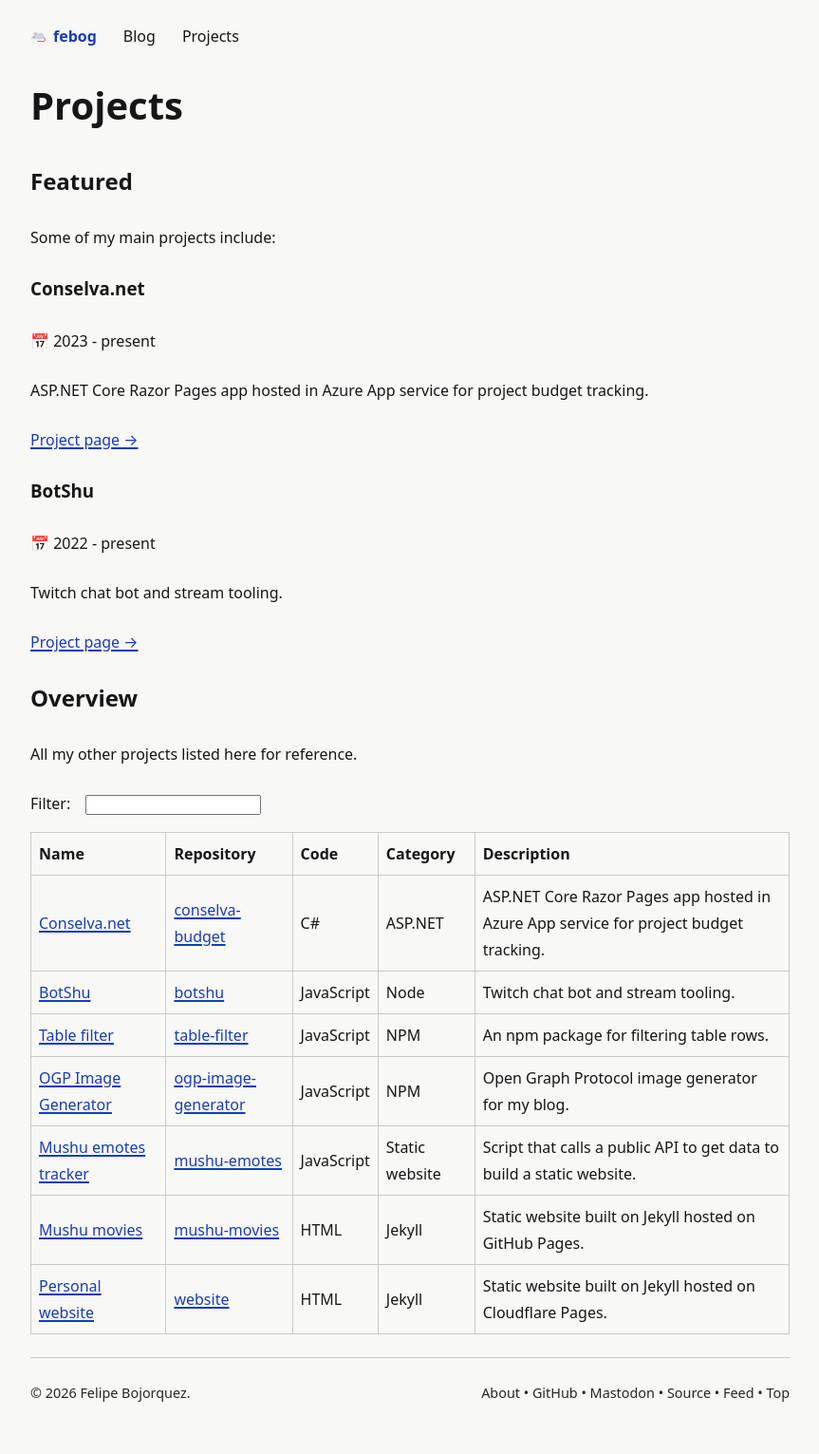
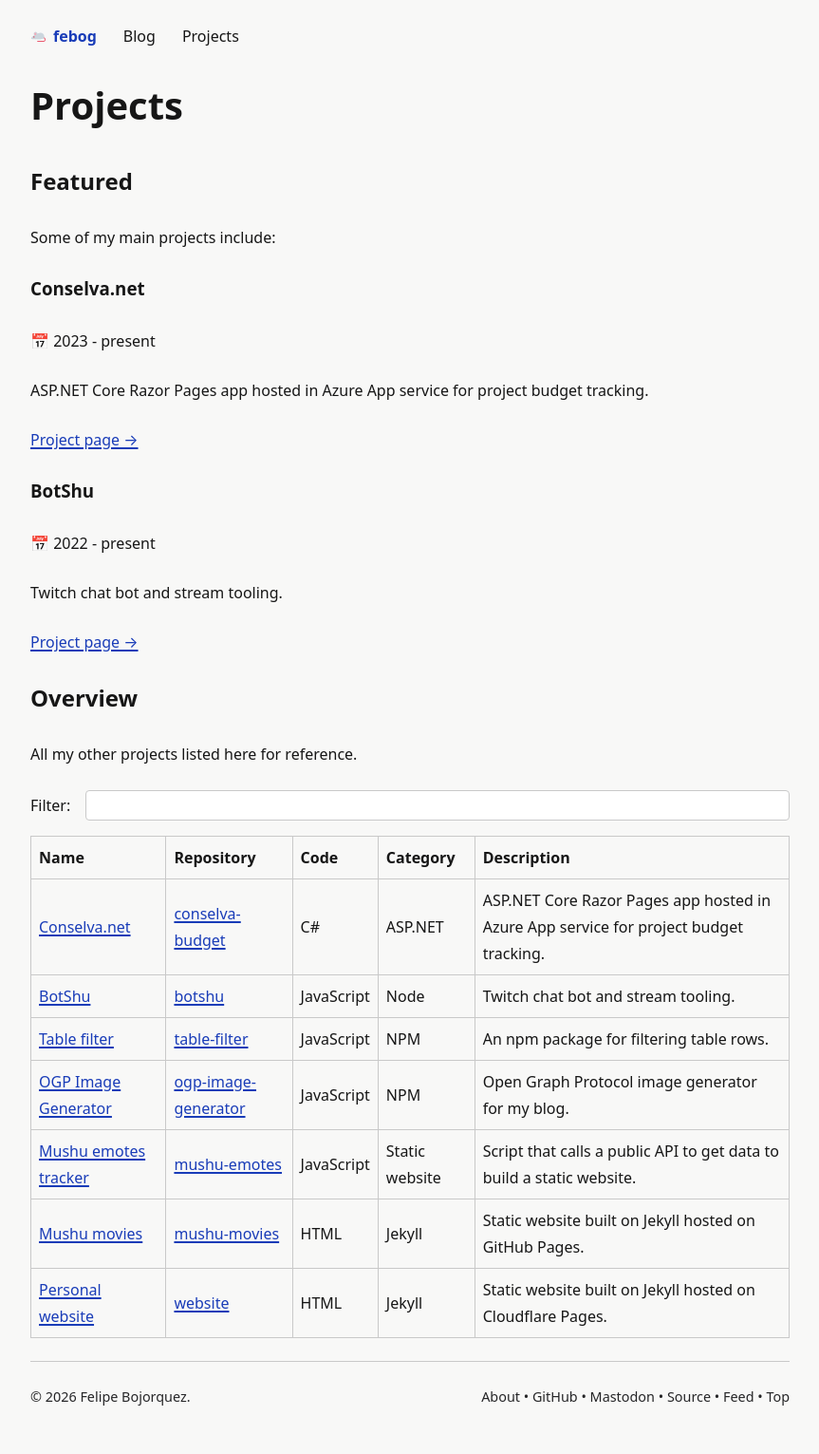
Before and after one commit to febog/website, a Jekyll site: the page built from src/projects.html, in a window 1280 px wide. Shown: the whole page at 95% size, without its empty margins (208-1071 px from the left). Built offline with Jekyll 4.4.1, drawn with Linux system fonts in a browser that asks for light colours.

Commit message:
Style form control

```diff
--- a/src/_layouts/base.html
+++ b/src/_layouts/base.html
@@ -125,6 +125,8 @@
     /* Layout rulesets */
     .flex {
       display: flex;
+      align-items: center;
+      gap: 1rem;
     }
 
     .grow {
@@ -144,6 +146,18 @@
         color: var(--body-color);
         text-decoration: underline;
       }
+    }
+
+    .mb {
+      margin-bottom: 1rem;
+    }
+
+    .form-control {
+      width: 100%;
+      padding: .375rem .75rem;
+      font-size: 1rem;
+      border: var(--site-border);
+      border-radius: var(--site-radius);
     }
 
     @counter-style blog-list {
--- a/src/projects.html
+++ b/src/projects.html
@@ -22,13 +22,13 @@
 
 <p>All my other projects listed here for reference.</p>
 
-<search style="margin-bottom: 1rem;">
+<search class="mb">
   <form class="flex">
-    <div style="margin-right: 1rem;">
+    <div>
       <label for="table-search-input">Filter:</label>
     </div>
-    <div>
-      <input type="search" id="table-search-input">
+    <div class="grow">
+      <input type="search" class="form-control" id="table-search-input">
     </div>
   </form>
 </search>
```
